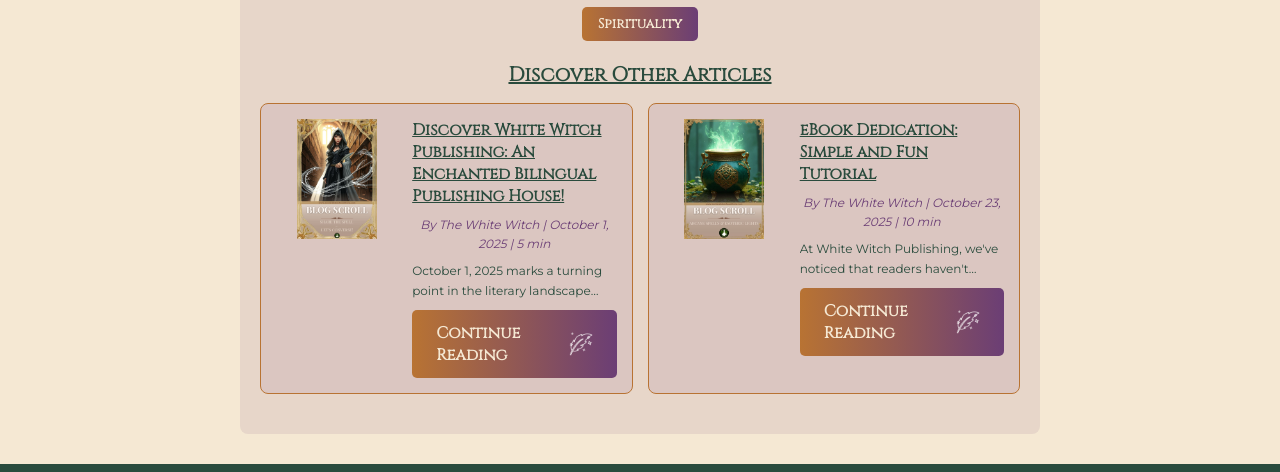
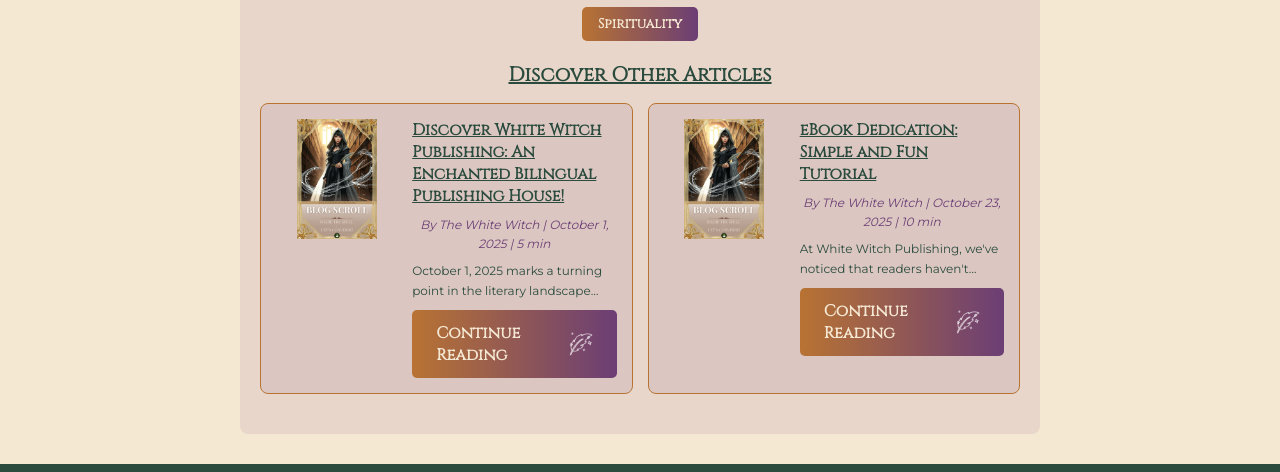
Before and after one commit to SB-Site/sorciere-blanche-site, a website: page en/Articles/article-2.html in a window 1280 px wide. Shown: the part 1802-2274 px from the top of the page. Drawn offline with nearby package versions, Linux system fonts and the light colour scheme.

Commit message:
Bilingue: Fix paths relatifs 3 articles blog EN (../../ for nested /Articles/, no 404 CSS/images)

```diff
--- a/en/Articles/article-2.html
+++ b/en/Articles/article-2.html
@@ -105,7 +105,7 @@
           </div>
           <div class="carousel-post" data-category="magie-esoterisme">
             <div class="article-image-container">
-              <img src="../../images/sb_blog_vignette_magieesoterisme-en.jpg" alt="eBook Dedication Article" class="article-image">
+              <img src="../../images/sb_blog_vignette_coulisses-en.jpg" alt="eBook Dedication Article" class="article-image">
             </div>
             <div class="article-text">
               <h3 style="text-decoration: underline; font-weight: bold;">eBook Dedication: Simple and Fun Tutorial</h3>
```
